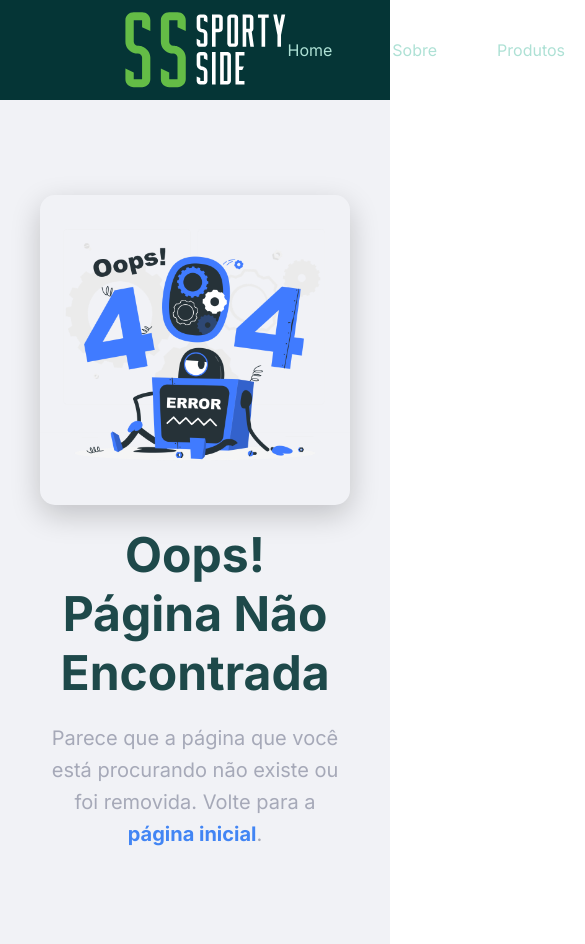
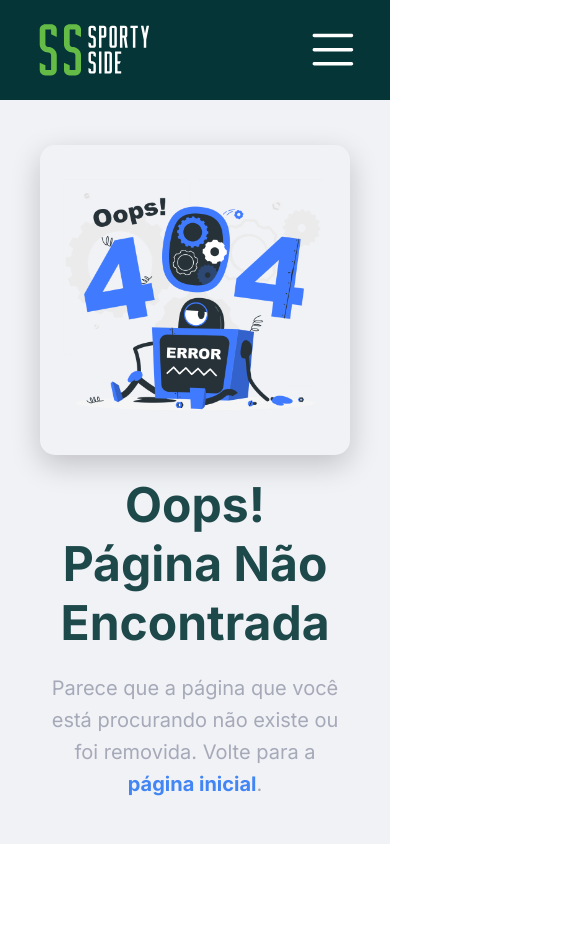
Before and after one commit to LIMBO-LOGIC/CP4-WebDev-SportySide, a React (Vite) app: page /contato in a window 390 px wide. Shown: the top 944 px of the page, 585 px wide, since content can reach past the window. After the commit the page ends 844 px from the top, so only its background shows below. Built offline with nearby package versions, Linux system fonts and the light colour scheme.

Commit message:
Header mobile pronto

```diff
--- a/package.json
+++ b/package.json
@@ -10,8 +10,11 @@
     "preview": "vite preview"
   },
   "dependencies": {
+    "prop-types": "^15.8.1",
     "react": "^18.3.1",
     "react-dom": "^18.3.1",
+    "react-icons": "^5.3.0",
+    "react-pro-sidebar": "^1.1.0",
     "react-router-dom": "^6.26.1",
     "styled-components": "^6.1.13"
   },
--- a/src/App.jsx
+++ b/src/App.jsx
@@ -1,12 +1,13 @@
 import { RouterProvider } from "react-router-dom"
 import router from "./routes/router"
+import DataProvider from "./contexts/DataProvider"
 
 function App() {
 
   return (
-    <>
+    <DataProvider>
       <RouterProvider router={router}/>
-    </>
+    </DataProvider>
   )
 }
 
--- a/src/components/Header/Styles.js
+++ b/src/components/Header/Styles.js
@@ -23,4 +23,24 @@ export const HeaderStyled = styled.header`
     .itemMenu {
         color: var(--text-green-color);
     }
+
+    .itemMenu a {
+        padding: 12px 20px;
+        transition: all .5s;
+        font-size: 1.25rem;
+    }
+
+    .itemMenu a:hover{
+        border-radius: 7px;
+        color: var(--yellow-color);
+        background-color: var(--green-light-color);
+    }
+
+    @media(max-width: 1020px){
+        padding: 24px 48px;
+
+        ul{
+            gap: 40px;
+        }
+    }
 `
--- /dev/null
+++ b/src/components/HeaderMobile/Styles.js
@@ -0,0 +1,84 @@
+import styled from "styled-components";
+
+export const ContainerHeaderStyled = styled.div`
+  .css-1wvake5 {
+    border: none !important;
+    border-color: none !important;
+  }
+
+  .css-dip3t8 {
+    background: none !important;
+  }
+
+  .ps-menu-button {
+    height: auto !important;
+  }
+
+  .ps-menu-button:hover {
+    background: none !important;
+  }
+
+  .css-1t8x7v1:hover {
+    background: none !important;
+  }
+
+  .css-dip3t8 {
+    background-color: var(--bg-color) !important;
+  }
+
+  .css-dip3t8 {
+    padding: 24px 0px;
+  }
+
+  .containerHeader {
+    background-color: var(--bg-color) !important;
+  }
+
+  .navegation {
+    display: flex;
+    flex-direction: column;
+    gap: 32px;
+  }
+
+  .imgMenu {
+    height: auto;
+    width: 90%;
+    margin-bottom: 60px;
+  }
+
+  .itemMenu {
+    width: 100%;
+    padding: 12px 24px;
+    text-align: center;
+    font-size: 1.15rem;
+    transition: all .5s;
+    color: var(--white-default);
+  }
+
+  .itemMenu:hover{
+    border-radius: 7px;
+    color: var(--yellow-color);
+    background-color: var(--green-light-color);
+  }
+`;
+
+export const HeaderMobileStyled = styled.header`
+  display: flex;
+  align-items: center;
+  justify-content: space-between;
+  padding: 24px 36px;
+  width: 100vw;
+  height: 100px;
+  background-color: var(--bg-color);
+
+  img {
+    height: 100%;
+    width: auto;
+  }
+
+  .iconMenu {
+    height: 80%;
+    width: auto;
+    color: var(--white-default);
+  }
+`;
--- /dev/null
+++ b/src/components/HeaderMobile/index.jsx
@@ -0,0 +1,46 @@
+import { useState } from "react";
+import { ContainerHeaderStyled, HeaderMobileStyled } from "./Styles";
+import { Menu, MenuItem, Sidebar } from "react-pro-sidebar";
+import logo from "../../assets/logo.svg";
+import { SlMenu } from "react-icons/sl";
+import { Link } from "react-router-dom";
+
+export default function HeaderMobile() {
+  const [toggled, setToggled] = useState(false);
+
+  return (
+    <ContainerHeaderStyled>
+      <Sidebar
+        className="containerHeader"
+        onBackdropClick={() => setToggled(false)}
+        toggled={toggled}
+        breakPoint="all"
+      >
+        <Menu>
+          <MenuItem>
+            <img className="imgMenu" src={logo} alt="Lo go da empresa" />
+          </MenuItem>
+          <div className="navegation" onClick={() => setToggled(!toggled)}>
+            <MenuItem className="itemMenu">
+              <Link to="/">Home</Link>
+            </MenuItem>
+            <MenuItem className="itemMenu">
+              <Link to="/sobre">Sobre</Link>
+            </MenuItem>
+            <MenuItem className="itemMenu">
+              <Link to="/produtos">Produtos</Link>
+            </MenuItem>
+            <MenuItem className="itemMenu">
+              <Link to="/contato">Contato</Link>
+            </MenuItem>
+          </div>
+        </Menu>
+      </Sidebar>
+
+      <HeaderMobileStyled>
+        <img src={logo} alt="Logo da empresa" />
+        <SlMenu className="iconMenu" onClick={() => setToggled(!toggled)} />
+      </HeaderMobileStyled>
+    </ContainerHeaderStyled>
+  );
+}
--- /dev/null
+++ b/src/contexts/DataProvider.jsx
@@ -0,0 +1,33 @@
+import { createContext, useEffect, useState } from "react";
+import { PropTypes } from 'prop-types';
+
+export const DataContext = createContext({})
+
+DataProvider.propTypes = {
+    children: PropTypes.node
+}
+
+export default function DataProvider({ children }) {
+    const [isMobileBig, setIsMobileBig] = useState(window.innerWidth <= 768)
+    const [isMobileSmall, setIsMobileSmall] = useState(window.innerWidth <= 640)
+
+    useEffect(() => {
+        const handleResize = () => {
+            setIsMobileBig(window.innerWidth <= 768)
+            setIsMobileSmall(window.innerWidth <= 640)
+        };
+
+        window.addEventListener("resize", handleResize);
+        return () => window.removeEventListener("resize", handleResize);
+    }, [])
+
+    const dados = {
+        isMobileBig, isMobileSmall
+    }
+
+    return (
+        <DataContext.Provider value={dados}>
+            {children}
+        </DataContext.Provider>
+    )
+}
--- a/src/global-styled.js
+++ b/src/global-styled.js
@@ -1,4 +1,4 @@
-import {createGlobalStyle} from "styled-components";
+import { createGlobalStyle } from "styled-components";
 
 const GlobalStyle = createGlobalStyle`
     *{
@@ -42,15 +42,16 @@ const GlobalStyle = createGlobalStyle`
 
     section{
         flex-grow: 1;
+        overflow-x: hidden;
     }
 
-    main{
+     main{
         display: flex;
         flex-direction: column;
-        width: auto;
+        width: 100vw;
         flex-grow: 1;
         background-color: cyan;
     }
-`
+`;
 
-export default GlobalStyle
+export default GlobalStyle;
--- /dev/null
+++ b/src/hooks/useContext.js
@@ -0,0 +1,6 @@
+import { useContext } from "react";
+import { DataContext } from "../contexts/DataProvider";
+
+export default function useContexts() {
+  return useContext(DataContext)
+}
--- a/src/pages/NotFound/Styles.js
+++ b/src/pages/NotFound/Styles.js
@@ -5,7 +5,7 @@ export const Container = styled.section`
   flex-direction: column;
   align-items: center;
   justify-content: center;
-  min-height: 100vh;
+  min-height: 100%;
   padding: 40px;
   background-color: var(--bg-body-color);
   text-align: center;
--- a/src/pages/RootLayout.jsx
+++ b/src/pages/RootLayout.jsx
@@ -1,10 +1,14 @@
 import { Outlet } from "react-router-dom";
 import Header from "../components/Header";
+import useContexts from "../hooks/useContext";
+import HeaderMobile from "../components/HeaderMobile";
 
 export default function RootLayout() {
+    const { isMobileBig } = useContexts()
+
     return (
         <>
-            <Header />
+            {isMobileBig ? <HeaderMobile /> : <Header /> }
             <main>
                 <Outlet />
             </main>
```
Also changed, not shown: 1 other file (tests, documents, lock files or other folders).
